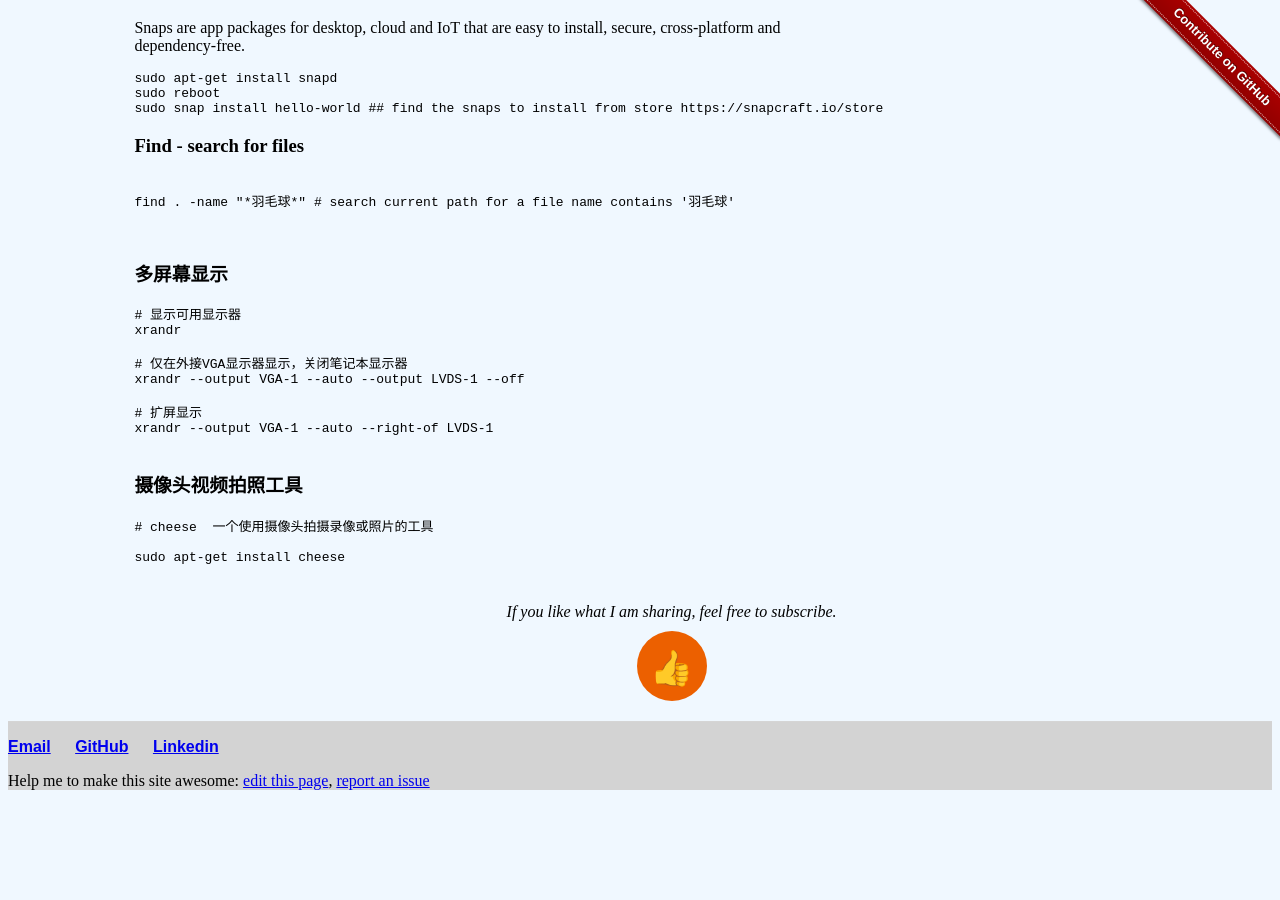
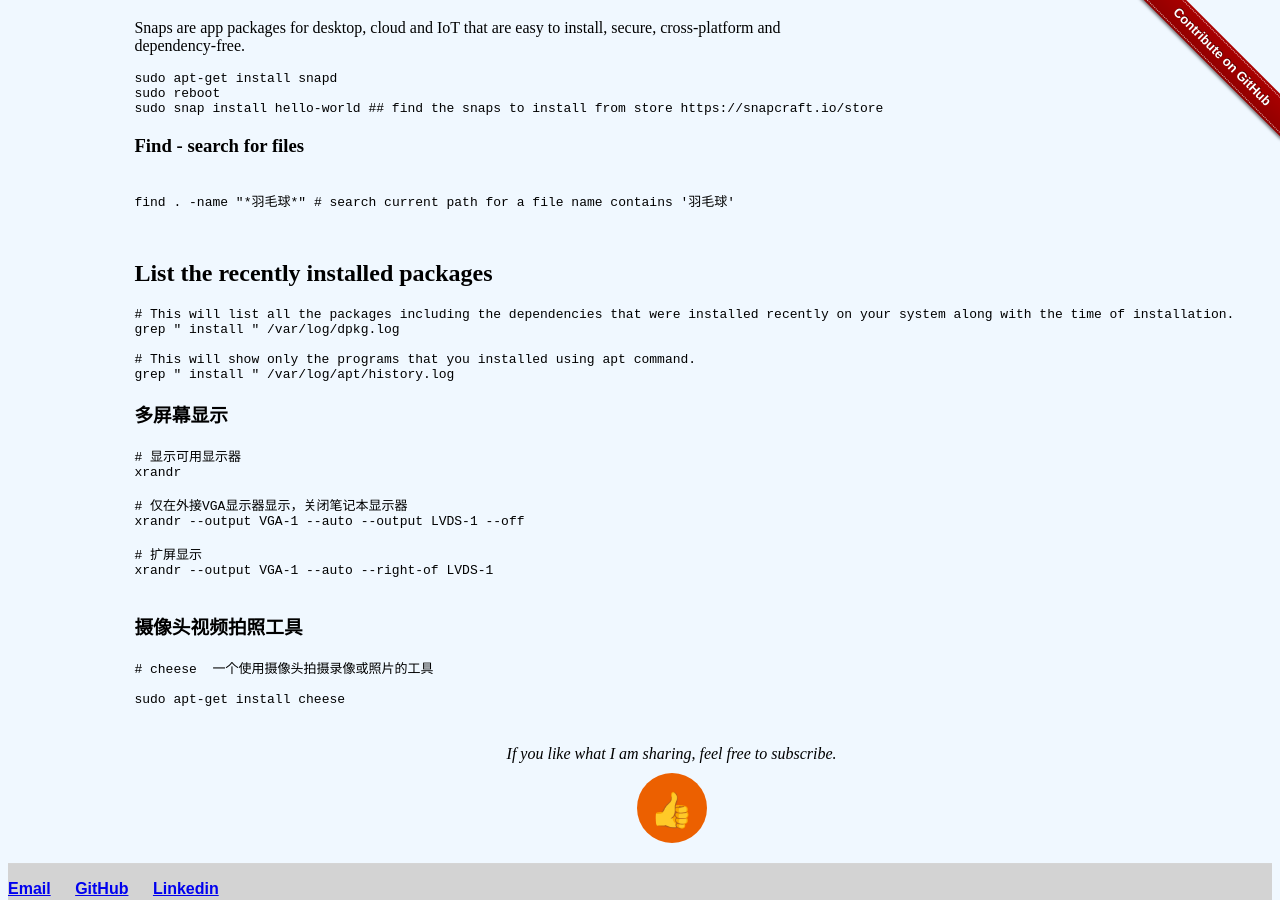
Before and after one commit to liuning0820/liuning0820.github.io, a Jekyll site: the page built from _posts/2019-04-18-play-with-debian.md, in a window 1280 px wide and 900 px high, scrolled down 2917 px. Built offline with Jekyll 4.4.1, drawn with Linux system fonts in a browser that asks for light colours; before the commit the page ends 3723 px from its top, so only the background shows below that.

Commit message:
List the recently installed packages

````diff
--- a/_posts/2019-04-18-play-with-debian.md
+++ b/_posts/2019-04-18-play-with-debian.md
@@ -163,6 +163,20 @@ find . -name "*羽毛球*" # search current path for a file name contains '羽
 
 ```
 
+
+
+## List the recently installed packages
+
+
+
+```sh
+# This will list all the packages including the dependencies that were installed recently on your system along with the time of installation.
+grep " install " /var/log/dpkg.log
+
+# This will show only the programs that you installed using apt command.
+grep " install " /var/log/apt/history.log
+```
+
 ### 多屏幕显示
 
 ```sh
````
Also changed, not shown: _posts/2020-02-01-冠状病毒防控.md (line endings or trailing spaces).
